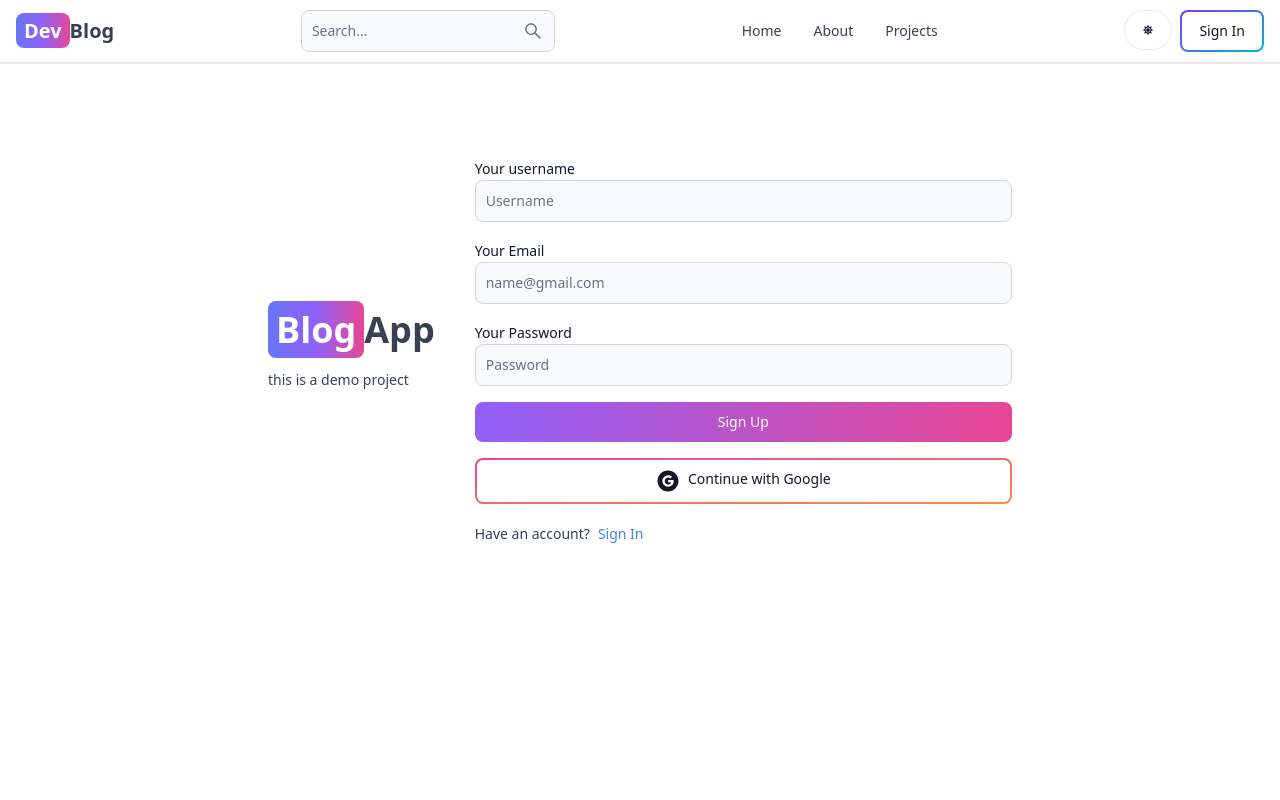
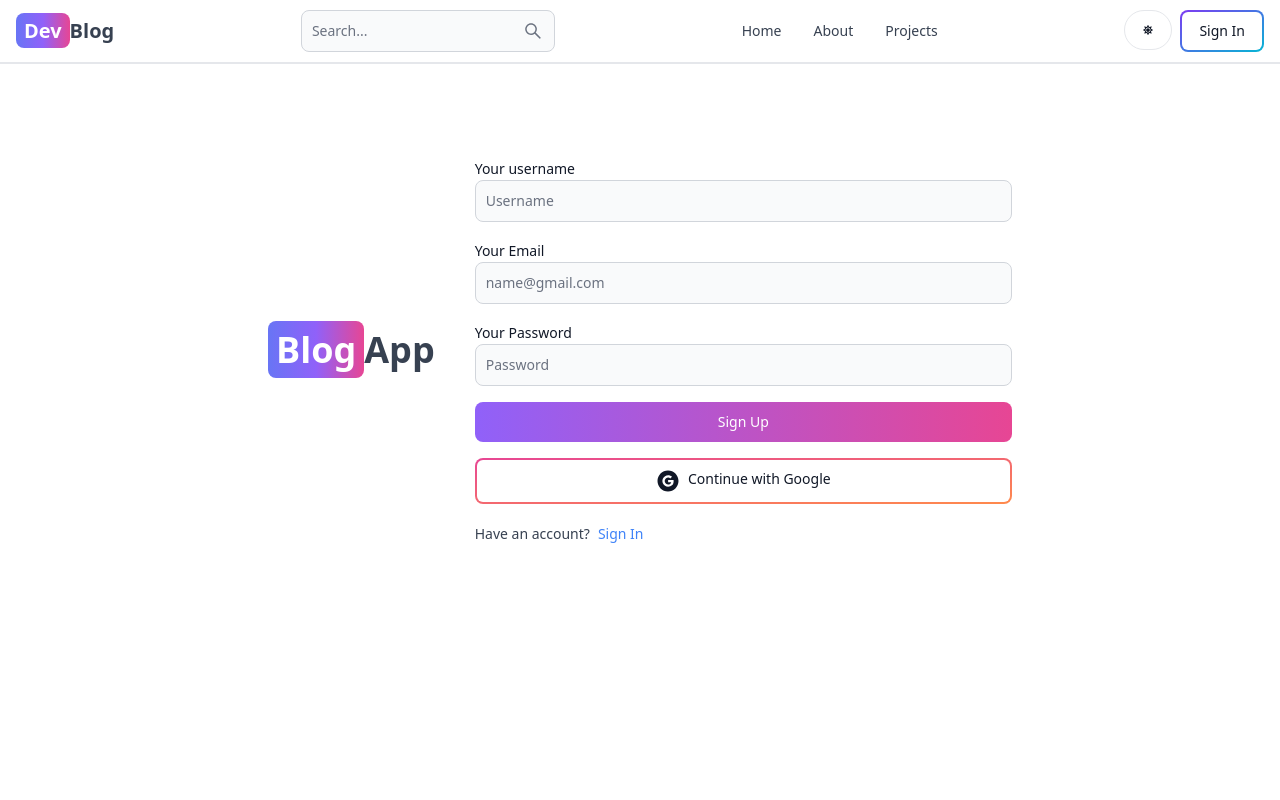
Before and after one commit to kattamuriNagabhushan/blogging-, a React (Vite) app in the folder client/: page /sign-up in a window 1280 px wide. Shown: the top 800 px of the page. Built offline with nearby package versions, Linux system fonts and the light colour scheme; no server answers.

Commit message:
signup page updated

```diff
--- a/client/src/pages/SignUp.jsx
+++ b/client/src/pages/SignUp.jsx
@@ -66,9 +66,7 @@ export default function SignUp() {
 
         </Link>
 
-        <p className='text-sm mt-5 '>
-          this is a demo project
-        </p>
+
 
         </div>
 
```
